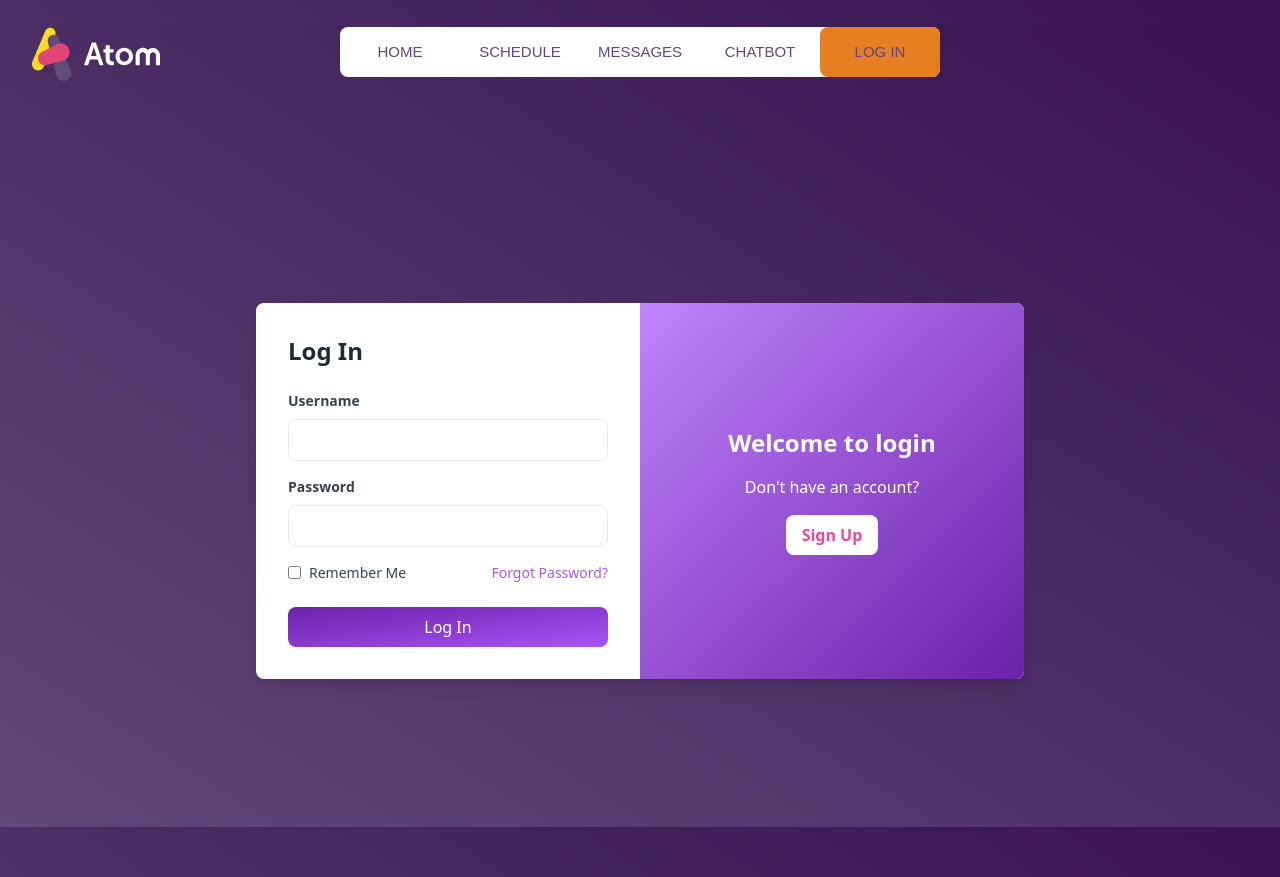
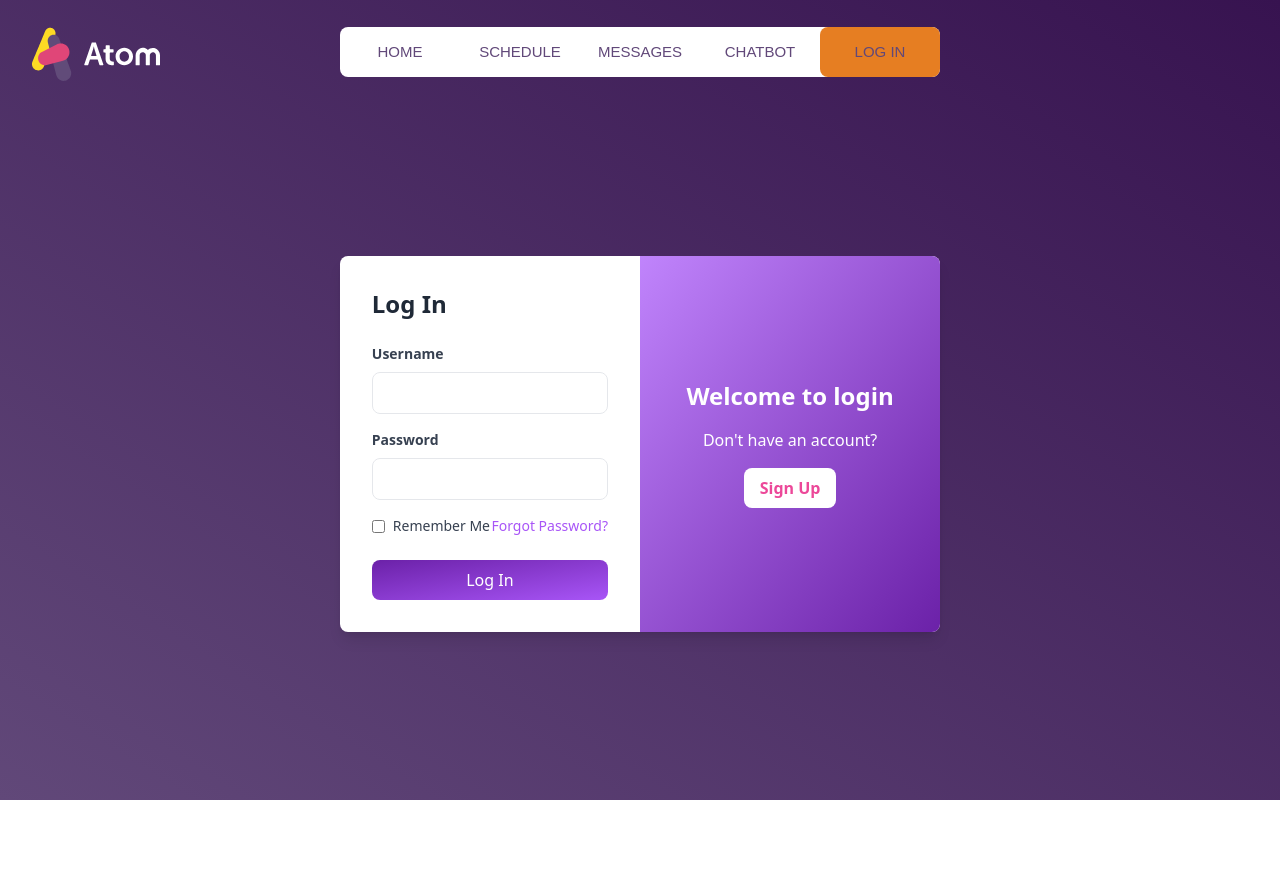
Before and after one commit to Moeed-Chughtai/Office.io, a React (Vite) app in the folder frontend/: page /login in a window 1280 px wide. After the commit the page ends 800 px from the top, so only its background shows below. Built offline with nearby package versions, Linux system fonts and the light colour scheme; a web font is replaced by a local one.

Commit message:
Fixed css styling for nice display

```diff
--- a/frontend/src/App.jsx
+++ b/frontend/src/App.jsx
@@ -3,7 +3,7 @@ import { BrowserRouter, Routes, Route } from 'react-router-dom';
 import Home from './pages/Home.jsx';
 import Schedule from './pages/Schedule.jsx';
 import Messages from './pages/Messages.jsx';
-import LogIn from './pages/LogIn.jsx';
+import LogIn from './pages/LogInPage.jsx';
 import Chatbot from './pages/Chatbot.jsx';
 
 function App() {
--- a/frontend/src/pages/LogIn.jsx
+++ b/frontend/src/components/LogIn.jsx
@@ -1,5 +1,5 @@
 import React, { useState } from 'react';
-import Navbar from '../components/Navbar';
+import Navbar from './Navbar';
 
 function LogIn() {
   const [username, setUsername] = useState('');
@@ -25,9 +25,8 @@ function LogIn() {
   };
 
   return (
-    <div className="h-screen bg-custom-gradient">
-      <Navbar/>
-      <div className="flex items-center justify-center h-[calc(100vh-27px)]">
+    <div className="h-screen bg-transparent flex items-center justify-center" style={{height: '680px'}}>
+      <div className="flex items-center justify-center">
         <div className="flex bg-white rounded-lg shadow-lg overflow-hidden max-w-3xl w-full">
           {/* Left Panel - Login Form */}
           <div className="w-1/2 p-8">
--- a/frontend/src/components/Messaging.jsx
+++ b/frontend/src/components/Messaging.jsx
@@ -6,7 +6,7 @@ function Messaging() {
   const [selectedConversationId, setSelectedConversationId] = useState(null);
 
   return (
-    <div className="h-screen bg-linear-gradient flex items-center justify-center p-2">
+    <div className=" bg-linear-gradient flex items-center justify-center p-2" style={{height: '680px'}}>
       <div className="bg-white border border-gray-200 rounded-lg h-full w-full max-w-7xl px-1 py-4 flex">
         {/* Sidebar for Conversation List */}
         <div className="bg-white border-r border-gray-200 h-full w-2/5 pr-1">
--- a/frontend/src/css/Logo.css
+++ b/frontend/src/css/Logo.css
@@ -2,4 +2,5 @@
     position: absolute;
     display: flex;
     left: 32px;
+    z-index: 999;
 }
--- a/frontend/src/css/Navbar.css
+++ b/frontend/src/css/Navbar.css
@@ -13,6 +13,7 @@ nav {
     background-color: white;
     border-radius: 8px;
     font-size: 0;
+    z-index: 999;
 }
 
 nav .navbar-item {
--- /dev/null
+++ b/frontend/src/pages/LogInPage.jsx
@@ -0,0 +1,14 @@
+import LogIn from '../components/LogIn.jsx';
+import Navbar from '../components/Navbar.jsx';
+
+const LogInPage = () => {
+
+    return (
+        <>
+            <Navbar />
+            <LogIn />
+        </>
+    );
+}
+
+export default LogInPage;
```
